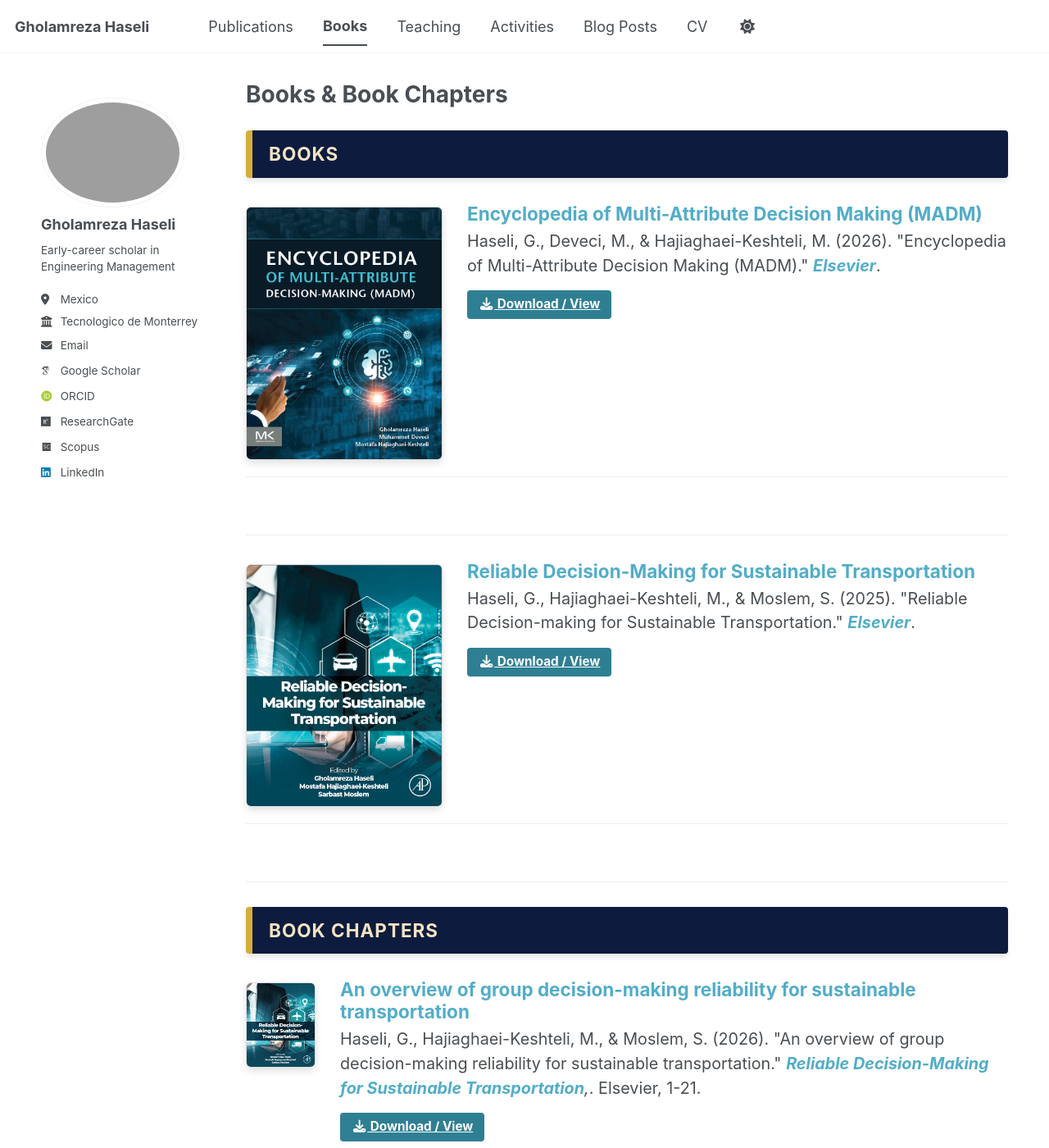
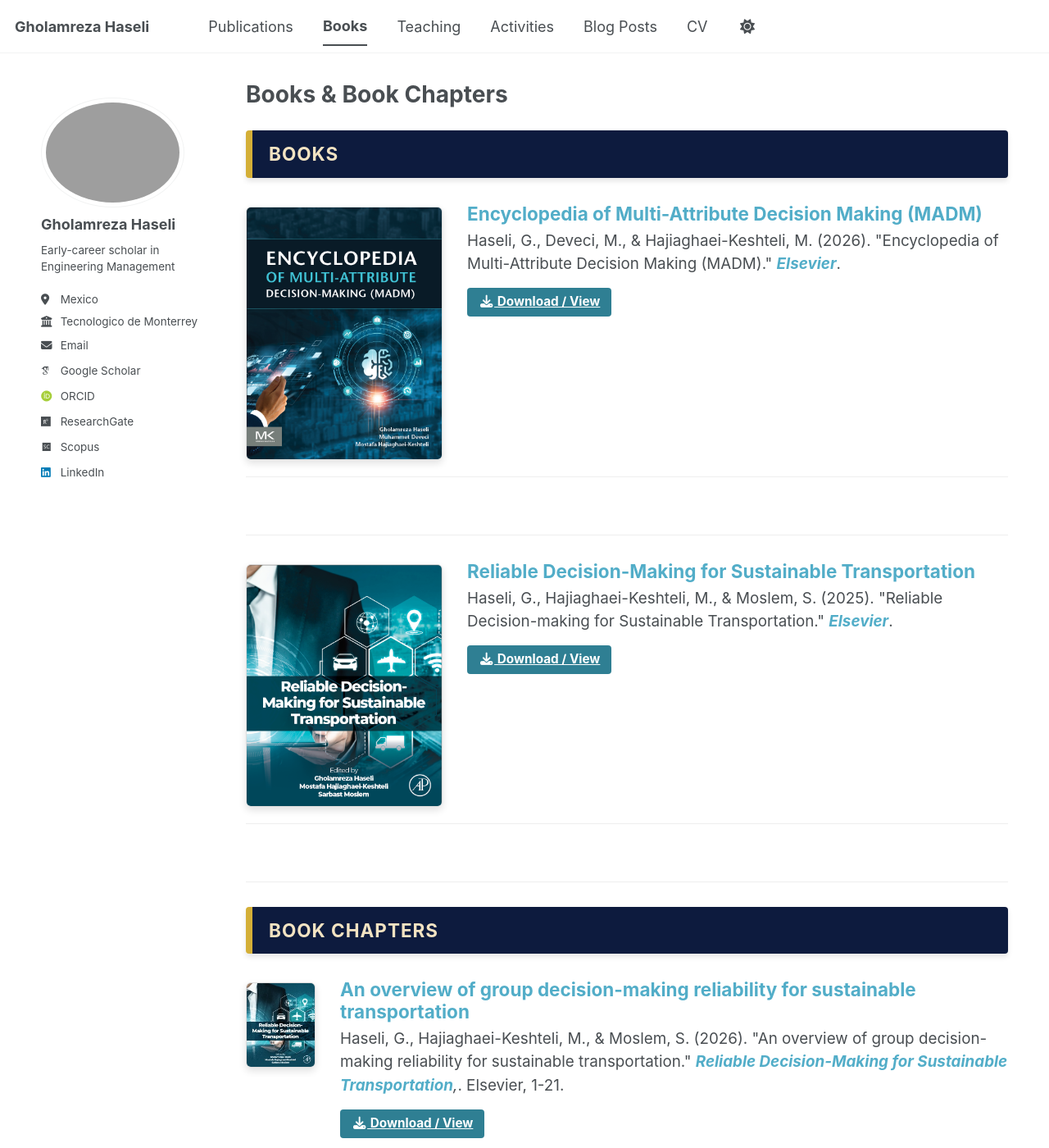
Before and after one commit to Gholamreza-Haseli/Gholamreza-Haseli.github.io, a Jekyll site: the page built from _pages/talks.html, in a window 1280 px wide and 1400 px high. Shown: the whole window at 82% size. Built offline with Jekyll 4.4.1, drawn with Linux system fonts in a browser that asks for light colours; some web fonts are replaced; a script bundle is joined from its source files by our own code; library files that are not in the unit come from our copies.

Commit message:
Update talks.html

```diff
--- a/_pages/talks.html
+++ b/_pages/talks.html
@@ -27,9 +27,10 @@
   /* اصلاح رنگ متن توضیحات و ارجاعات زیر تایتل کتاب */
   .archive__item-excerpt,
   .archive__item-excerpt p,
-  .activity-list {
+  .activity-list
+  .excerpt-list {
     color: inherit !important; /* ارث‌بری رنگ از تم برای درخشش در تم مشکی */
-    font-size: 1em;
+    font-size: 0.95em;
     margin-top: 10px;
   }
   /* استایل لینک‌های داخل متن (مثل Elsevier) */
```
